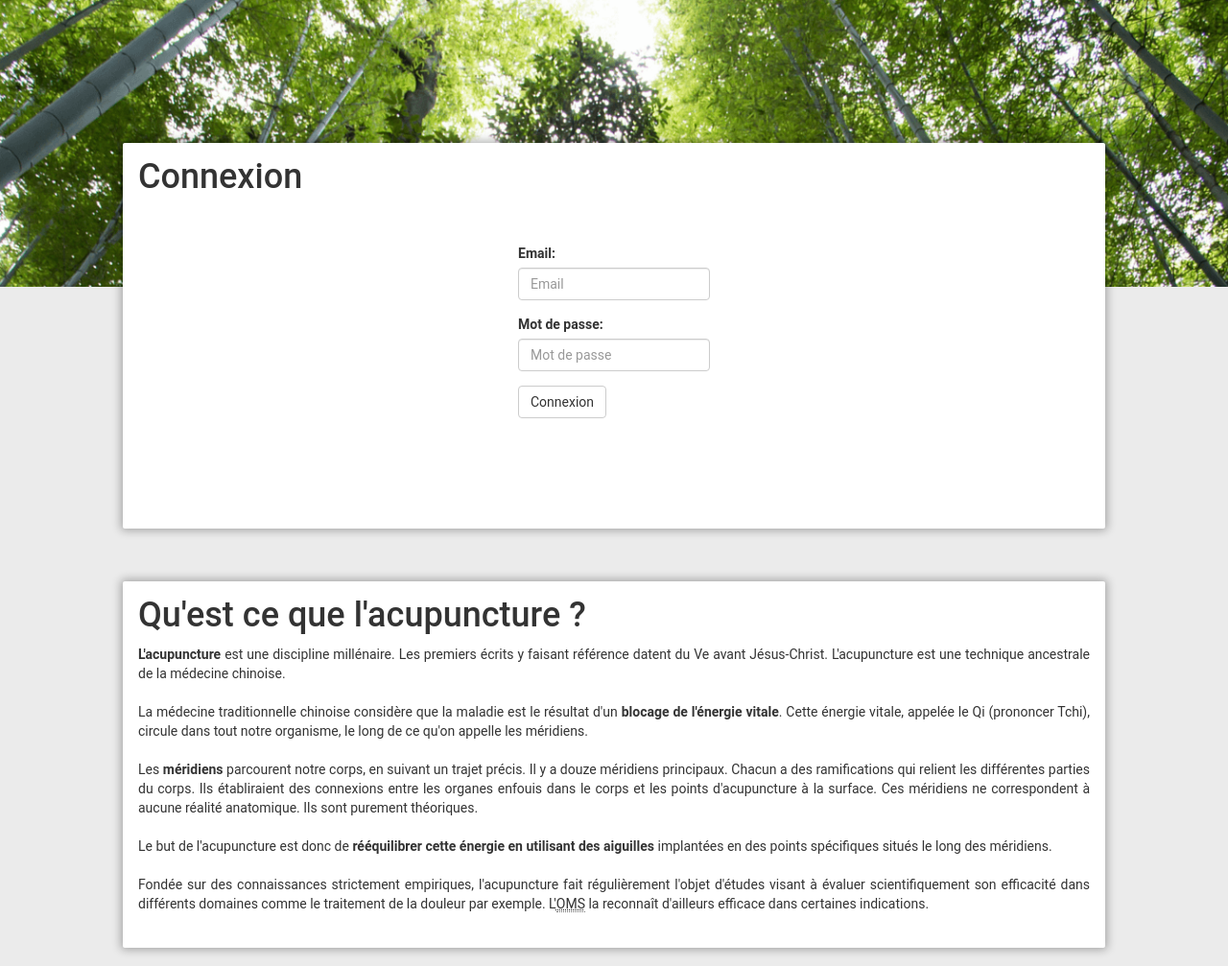
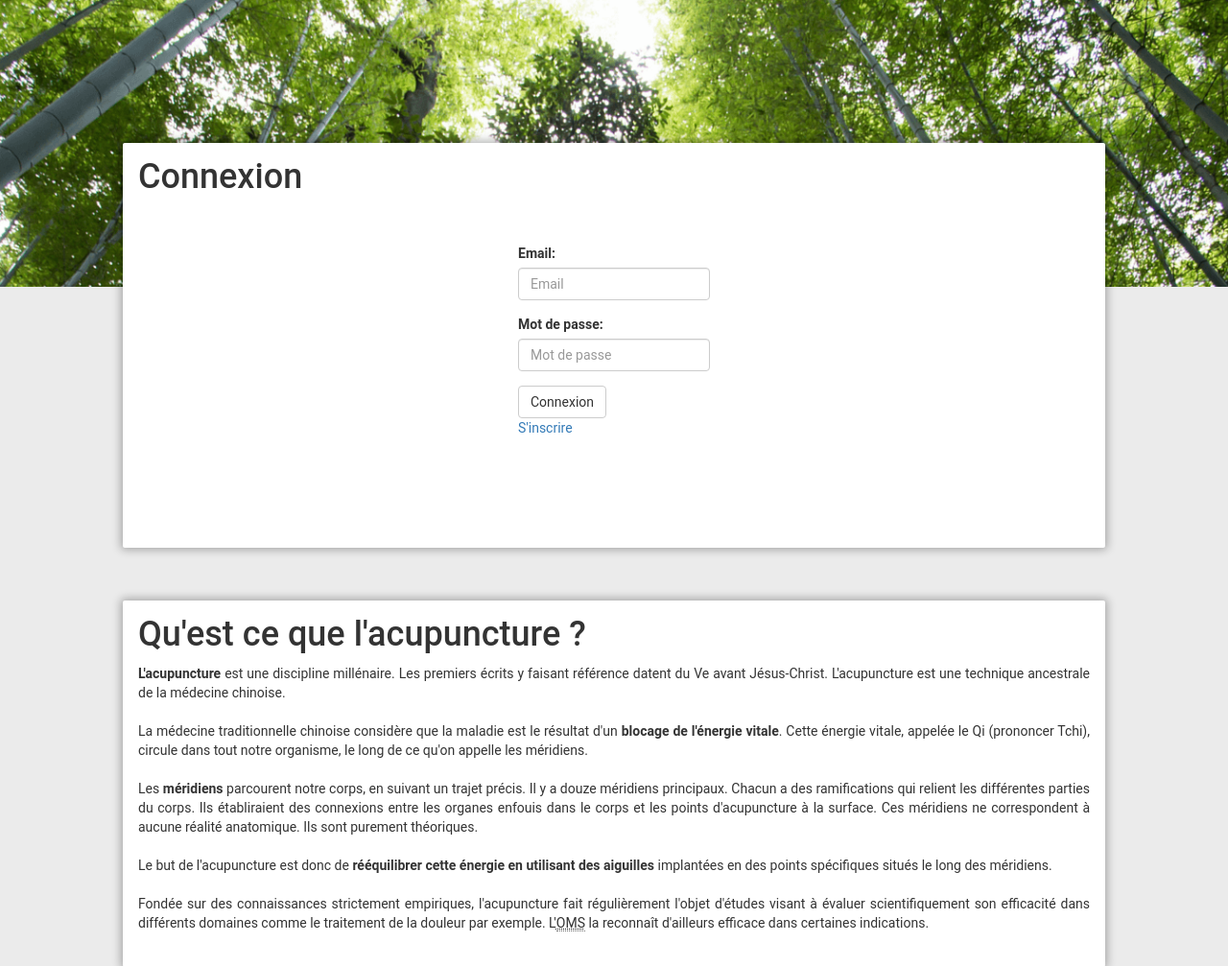
Before and after one commit to apucuncture69/acupuncture69, a PHP site: page /?mod=site in a window 1280 px wide. Shown: the part 51-1058 px from the top of the page at 96% size. Run offline with PHP 8.4, Linux system fonts and the light colour scheme.

Commit message:
Update acu_login.tpl

```diff
--- a/view/acu_login.tpl
+++ b/view/acu_login.tpl
@@ -14,5 +14,8 @@
         </form>
         <div id="login_error"></div>
         <button id="login_submit" class="btn btn-default" tabindex="7">Connexion</button>
+        <div>
+            <a href="signup" tabindex="8">S'inscrire</a>
+        </div>
     </div>
 </article>
```
